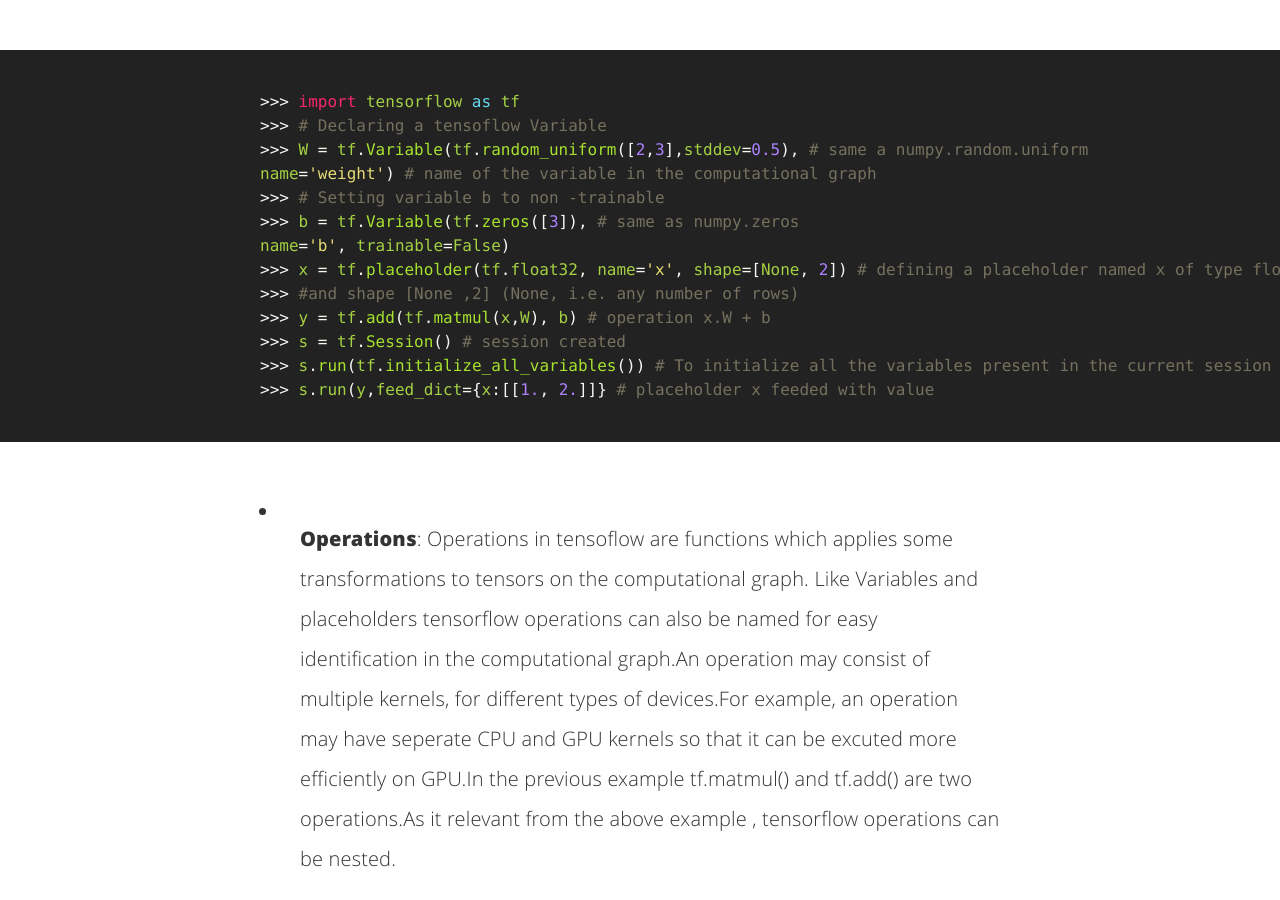
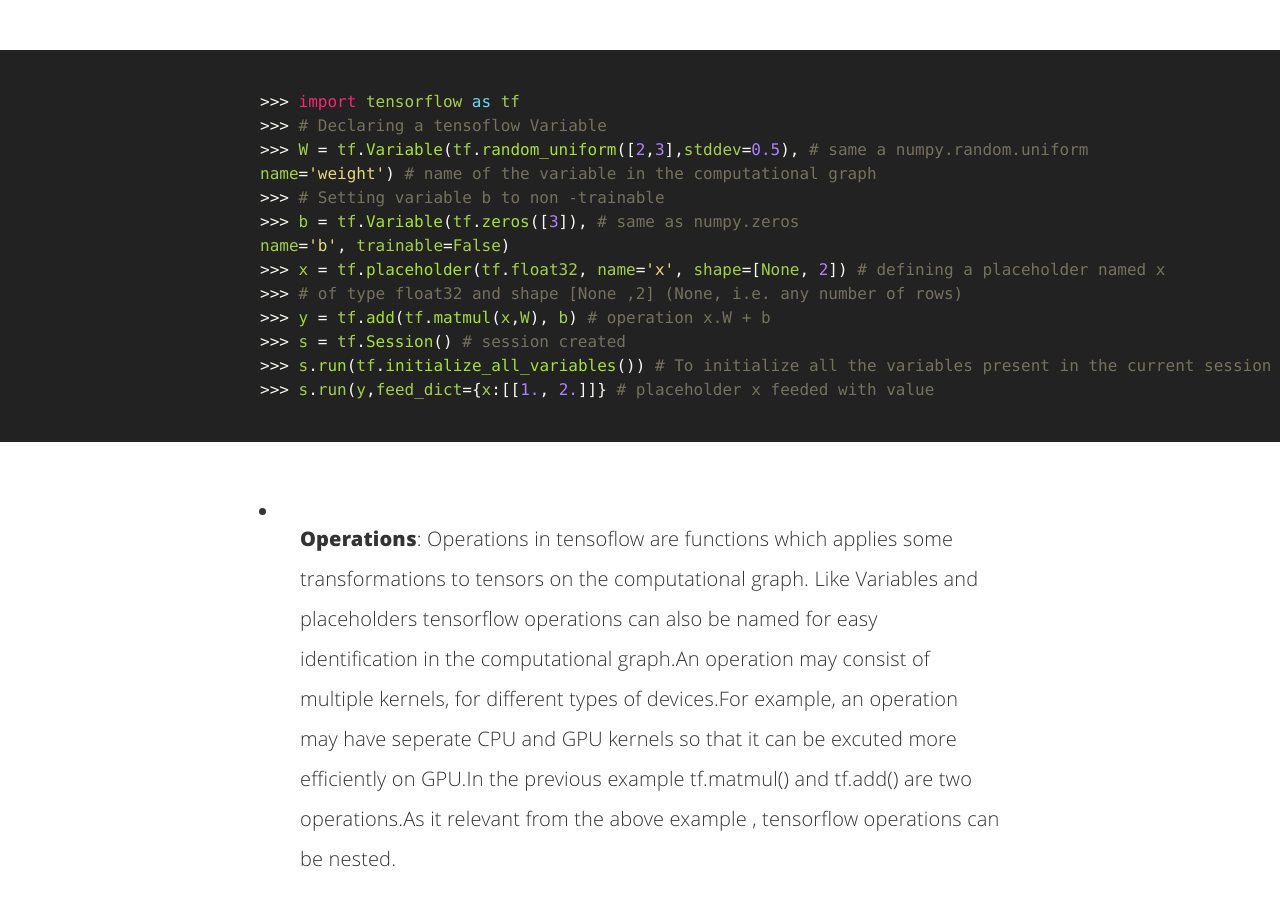
Before and after one commit to ranarag/ranarag.github.io, a Jekyll site: the page built from _posts/2017-07-05-tensorflow-basics.md, in a window 1280 px wide and 900 px high, scrolled down 2725 px. Built offline with Jekyll 4.4.1, drawn with Linux system fonts in a browser that asks for light colours; comment, search, counter and statistics services are not loaded.

```diff
--- a/_posts/2017-07-05-tensorflow-basics.md
+++ b/_posts/2017-07-05-tensorflow-basics.md
@@ -55,8 +55,8 @@ name='weight') # name of the variable in the computational graph
 >>> # Setting variable b to non -trainable
 >>> b = tf.Variable(tf.zeros([3]), # same as numpy.zeros
 name='b', trainable=False)
->>> x = tf.placeholder(tf.float32, name='x', shape=[None, 2]) # defining a placeholder named x of type float32
->>> #and shape [None ,2] (None, i.e. any number of rows)
+>>> x = tf.placeholder(tf.float32, name='x', shape=[None, 2]) # defining a placeholder named x
+>>> # of type float32 and shape [None ,2] (None, i.e. any number of rows)
 >>> y = tf.add(tf.matmul(x,W), b) # operation x.W + b
 >>> s = tf.Session() # session created
 >>> s.run(tf.initialize_all_variables()) # To initialize all the variables present in the current session
```
